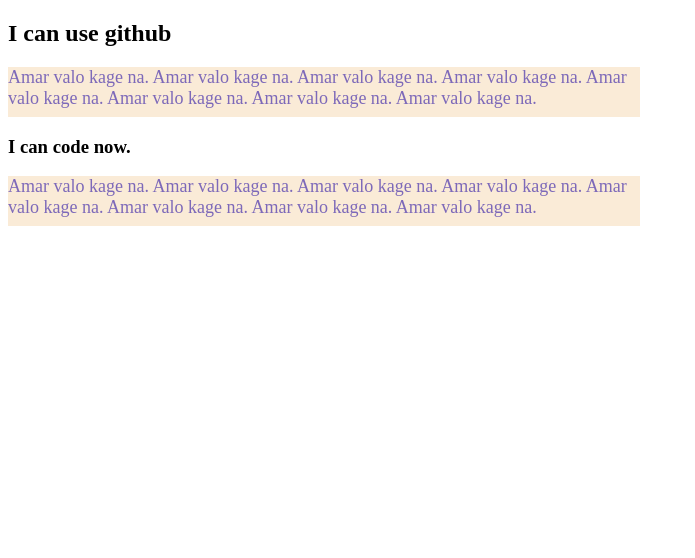
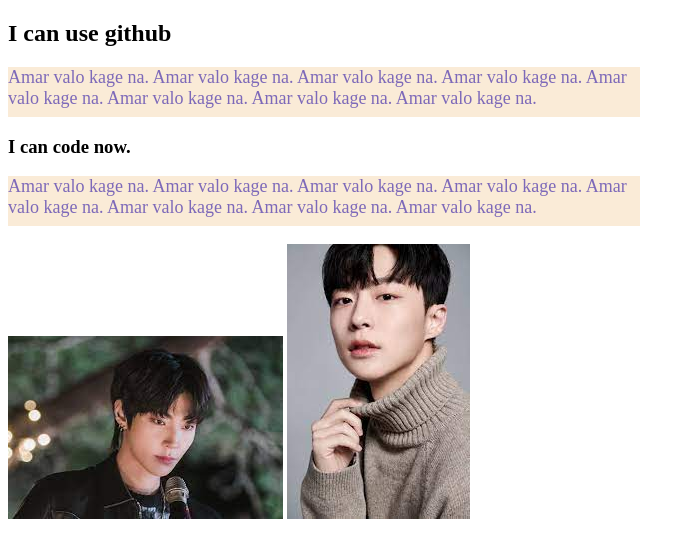
Before and after one commit to farzanaAkter12/my-second-repo, a plain HTML site: page index.html in a window 1280 px wide. Shown: the whole page, without its empty margins (0-695 px from the left). Drawn offline with Linux system fonts and the light colour scheme.

Commit message:
Two Images Added

```diff
--- a/index.html
+++ b/index.html
@@ -13,5 +13,9 @@
    <p>Amar valo kage na. Amar valo kage na. Amar valo kage na. Amar valo kage na. Amar valo kage na. Amar valo kage na. Amar valo kage na. Amar valo kage na. </p>
    <h3>I can code now.</h3>
    <p>Amar valo kage na. Amar valo kage na. Amar valo kage na. Amar valo kage na. Amar valo kage na. Amar valo kage na. Amar valo kage na. Amar valo kage na. </p>
+
+   <img src="HwangInYeop.jpg" alt="true beauty">
+   <img src="BaeInHyuk.jpg" alt="my roommate is a ghumio">
+
 </body>
 </html>
```
Also changed, not shown: BaeInHyuk.jpg (added), HwangInYeop.jpg (added), images/SeoHyunJin.jpg (added).
